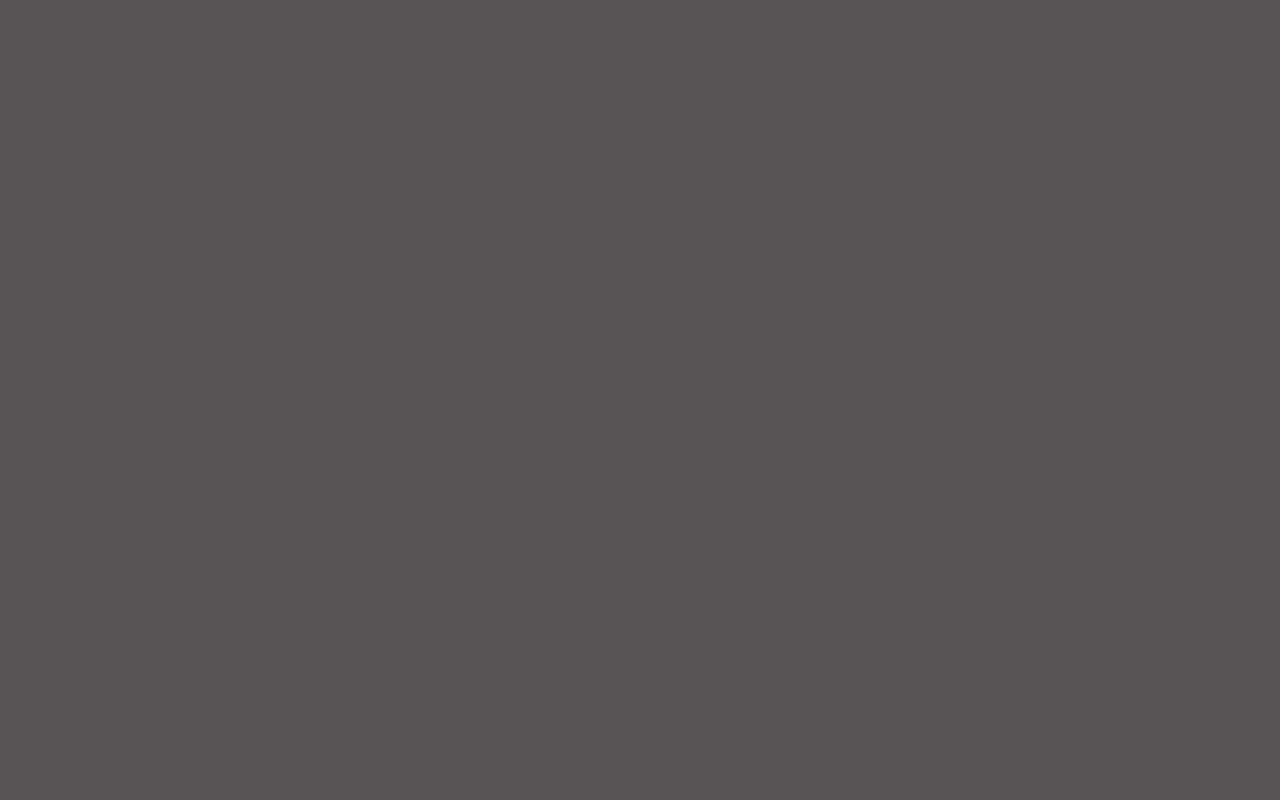
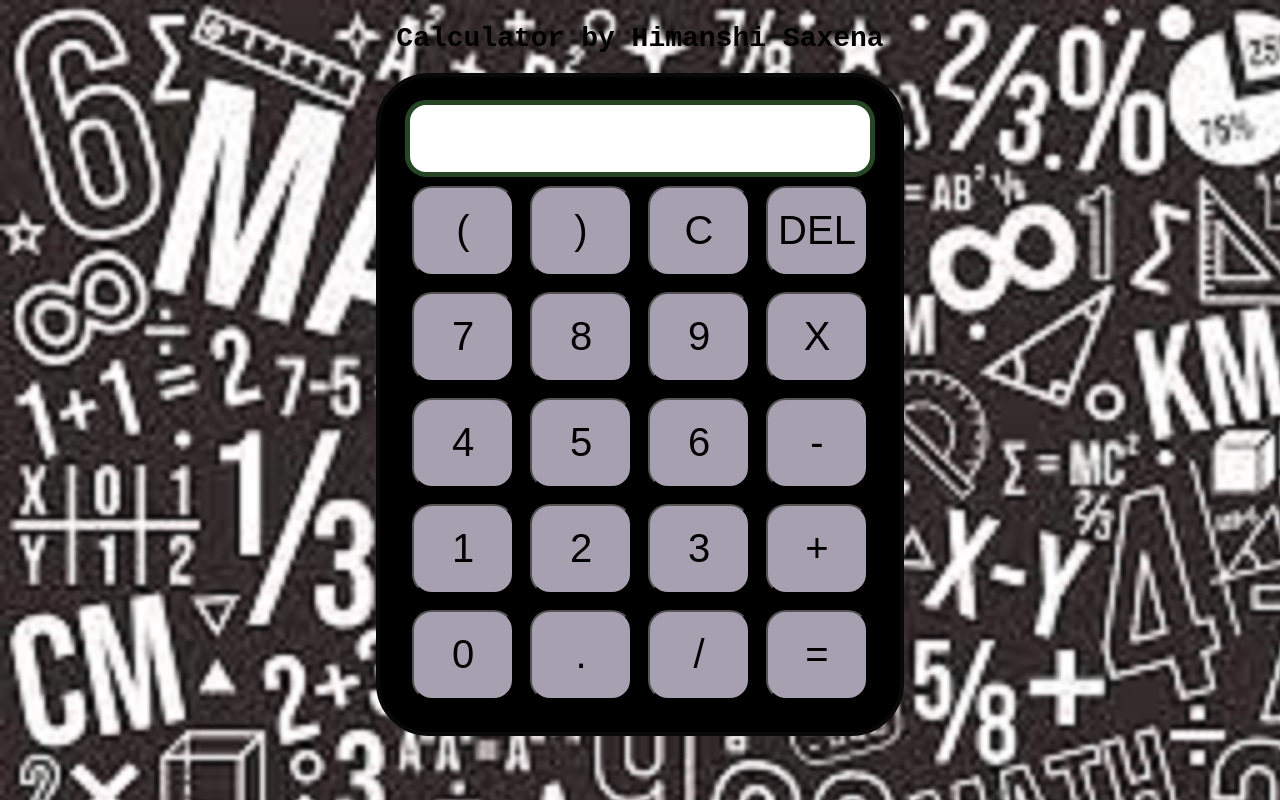
Before and after one commit to himanshisaxena/calculator, a website: page index.html in a window 1280 px wide. Drawn offline with Linux system fonts and the light colour scheme.

Commit message:
completed calculator project

```diff
--- a/index.html
+++ b/index.html
@@ -5,9 +5,47 @@
     <meta http-equiv="X-UA-Compatible" content="IE=edge" />
     <meta name="viewport" content="width=device-width, initial-scale=1.0" />
     <link rel="stylesheet" href="./style/index.css" />
-    <title>JS starter</title>
+    <title>Himanshi Calculator</title>
   </head>
   <body>
-    <script src="./src/index.js"></script>
+    <div class="container">
+      <h1>Calculator by Himanshi Saxena</h1>
+      <div class="calculator">
+        <input type="text" name="screen" id="screen">
+        <table>
+          <tr>
+            <td><button>(</button></td>
+            <td><button>)</button></td>
+            <td><button>C</button></td>
+            <td><button>DEL</button></td>
+          </tr>
+          <tr>
+            <td><button>7</button></td>
+            <td><button>8</button></td>
+            <td><button>9</button></td>
+            <td><button>X</button></td>
+          </tr>
+          <tr>
+            <td><button>4</button></td>
+            <td><button>5</button></td>
+            <td><button>6</button></td>
+            <td><button>-</button></td>
+          </tr>
+          <tr>
+            <td><button>1</button></td>
+            <td><button>2</button></td>
+            <td><button>3</button></td>
+            <td><button>+</button></td>
+          </tr>
+          <tr>
+            <td><button>0</button></td>
+            <td><button>.</button></td>
+            <td><button>/</button></td>
+            <td><button>=</button></td>
+          </tr>
+        </table>
+      </div>
+    </div>
   </body>
+  <script src="./src/index.js"></script>
 </html>
--- a/src/index.js
+++ b/src/index.js
@@ -1,2 +1,31 @@
-// Say hello let'us build a calculator
-alert("Hello there, let'us build a calculator");
+let screen = document.getElementById('screen');
+buttons = document.querySelectorAll('button');
+let screenValue = '';
+for (item of buttons) {
+    item.addEventListener('click', (e) => {
+        buttonText = e.target.innerText;
+        console.log('Button text is ', buttonText);
+        if (buttonText == 'X') {
+            buttonText = '*';
+            screenValue += buttonText;
+            screen.value = screenValue;
+        }
+
+        else if (buttonText == 'DEL') {
+            var value = document.getElementById("screen").value;
+            document.getElementById("screen").value = value.substr(0, value.length - 1);
+        }
+        else if (buttonText == 'C') {
+            screenValue = "";
+            screen.value = screenValue;
+        }
+        else if (buttonText == '=') {
+            screen.value = eval(screenValue);
+        }
+        else {
+            screenValue += buttonText;
+            screen.value = screenValue;
+        }
+
+    })
+}
--- a/style/index.css
+++ b/style/index.css
@@ -1,14 +1,44 @@
-*,
-*::before,
-*::after {
-  margin: 0;
-  padding: 0;
-  box-sizing: border-box;
-  font-family: Arial, Helvetica, sans-serif;
+.container{
+  text-align: center;
+  margin-top:23px
+}
+
+table{
+  margin: auto;
+}
+
+input{
+  border-radius: 21px;
+  border: 5px solid #244624;
+  font-size:34px;
+  height: 65px;
+  width: 456px;
+}
+
+button{
+  border-radius: 20px;
+  font-size: 40px;
+  background: #a7a0b0;
+  width: 102px;
+  height: 90px;
+  margin: 6px;
+}
+
+.calculator{
+  border: 4px solid #090909;
+  background-color: black;
+  padding: 23px;
+  border-radius: 53px;
+  display: inline-block;
+
+}
+
+h1{
+  font-size: 28px;
+  font-family: 'Courier New', Courier, monospace;
 }
 
 body {
-  width: 100%;
-  height: 100%;
-  background-color: #565454;
+  background-image: url(/img/bg-img.jpeg);
+
 }
```
Also changed, not shown: img/bg-img.jpeg (added), 1 other file.
